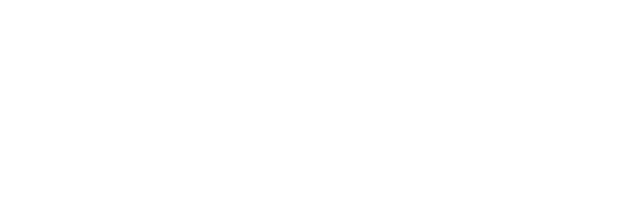
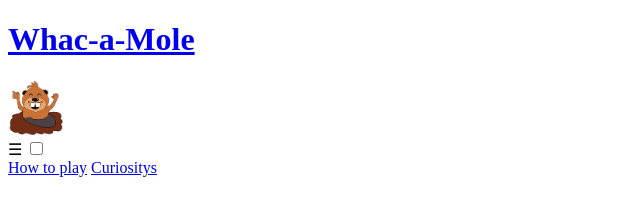
Before and after one commit to DanielTerceiro/whac, a plain HTML site: page index.html in a window 1280 px wide. Shown: the whole page, without its empty margins (0-640 px from the left). Drawn offline with Linux system fonts and the light colour scheme.

Commit message:
Adding the header on nav bar

```diff
--- a/index.html
+++ b/index.html
@@ -13,7 +13,27 @@
 
 <body>
     <header>
+        <a href="index.html">
+            <h1 id="logo">Whac-a-Mole </h1>
 
+        </a>
+
+        <img src="assets/images/logo.png" class="whac" height="55" width="55" alt="whac a mole logo">
+
+        <nav class="nav">
+
+            <label for="toggle">&#9776;</label>
+            <input type="checkbox" id="toggle"/>
+
+            <div class="menu">
+
+
+                    <a href="#how">How to play</a>
+
+                    <a href="#curiositys">Curiositys</a>
+
+
+            </div>
 
     </header>
     <section class="fullgame">
```
